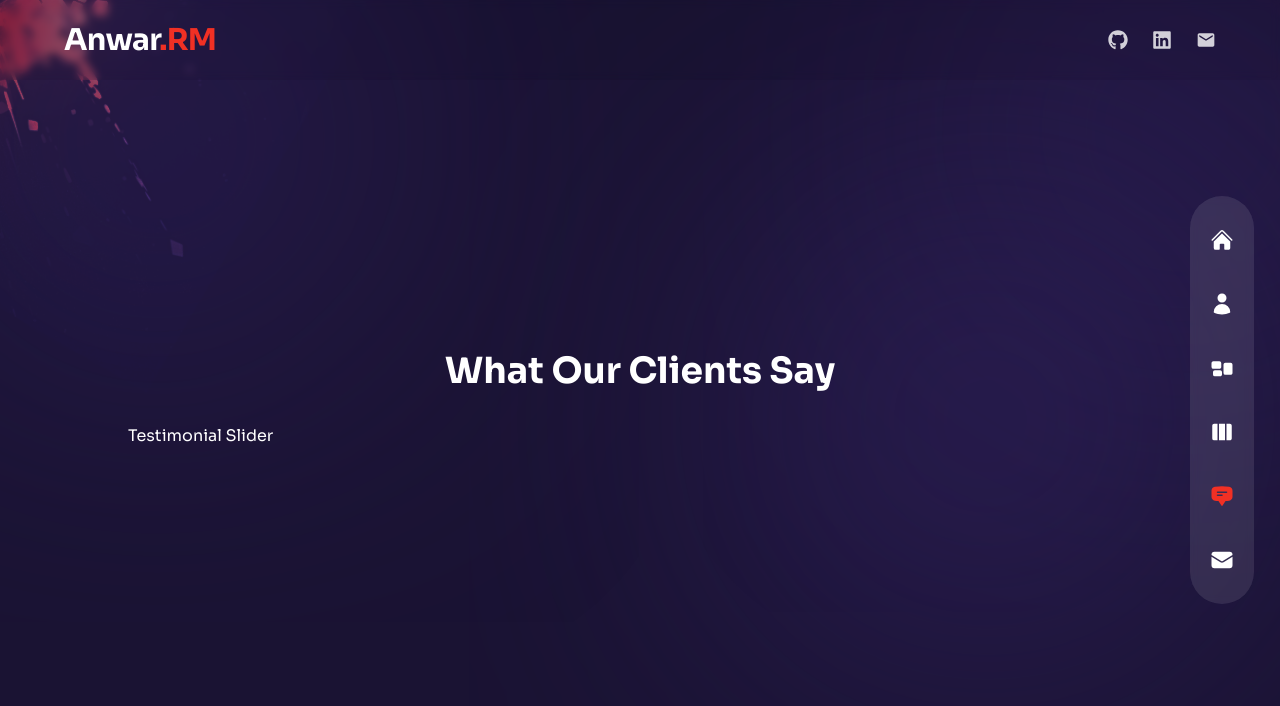
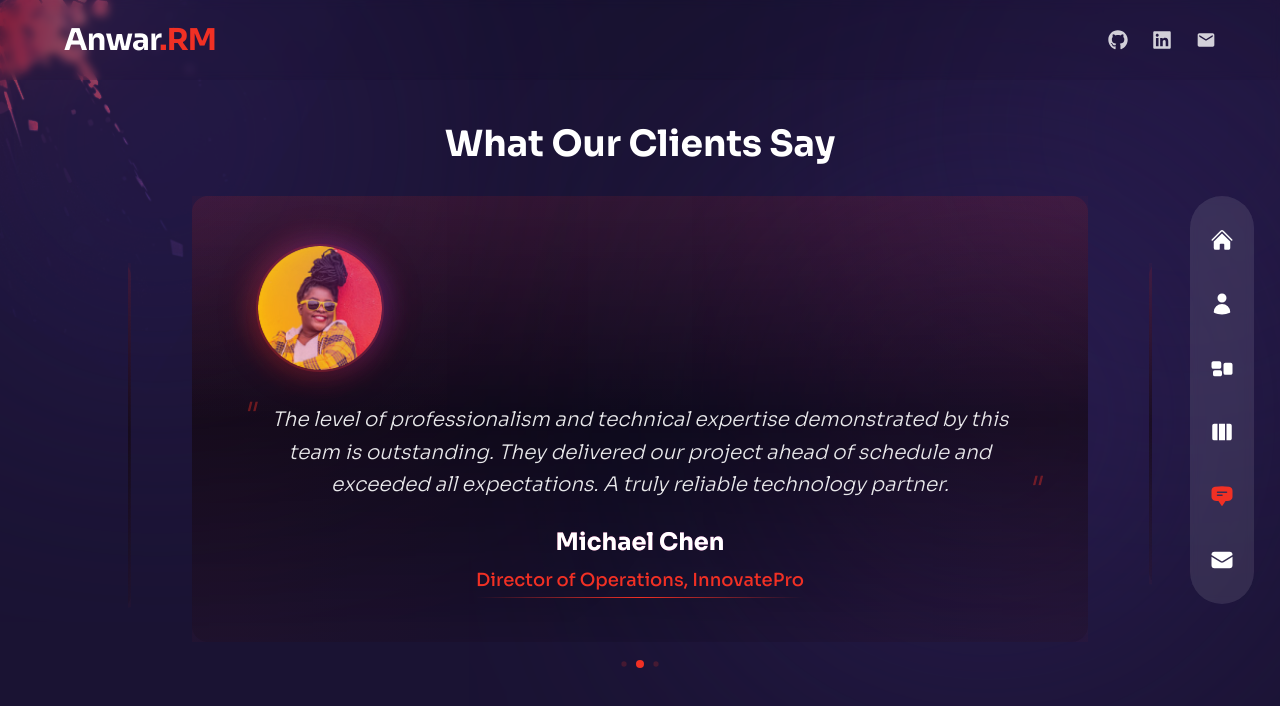
Before and after one commit to Anwar-Barakat/anwar-portfolio, a Next.js app: page /testimonials in a window 1280 px wide. Shown: the top 706 px of the page. Built offline with nearby package versions, Linux system fonts and the light colour scheme.

Commit message:
Implement TestimonialSlider component with enhanced design and functionality. Updated testimonial data with new entries and improved messaging. Integrated Swiper for a dynamic sliding effect, including pagination and autoplay features, to enhance user experience.

```diff
--- a/src/components/TestimonialSlider.jsx
+++ b/src/components/TestimonialSlider.jsx
@@ -1,30 +1,140 @@
+"use client";
+
+import { Swiper, SwiperSlide } from "swiper/react";
+import {
+  Pagination,
+  Navigation,
+  EffectCoverflow,
+  Autoplay,
+} from "swiper/modules";
+import { motion, AnimatePresence } from "framer-motion";
+import Image from "next/image";
+
+import "swiper/css";
+import "swiper/css/pagination";
+import "swiper/css/navigation";
+import "swiper/css/effect-coverflow";
+
 // testimonial data
 const testimonialData = [
   {
-    image: '/t-avt-1.png',
-    name: 'Anne Smith',
-    position: 'Customer',
+    image: "/t-avt-1.png",
+    name: "Sarah Johnson",
+    position: "CEO, TechCorp Solutions",
     message:
-      'Lorem ipsum dolor sit amet consectetur adipisicing elit. Cum expedita odit beatae, cupiditate saepe quam officia aut placeat quas neque!',
+      "Working with this team has been transformative for our business. Their attention to detail and innovative solutions have helped us achieve remarkable results. Highly recommended for any enterprise looking for excellence.",
   },
   {
-    image: '/t-avt-2.png',
-    name: 'Jane Doe',
-    position: 'Customer',
+    image: "/t-avt-2.png",
+    name: "Michael Chen",
+    position: "Director of Operations, InnovatePro",
     message:
-      'Lorem ipsum dolor sit amet consectetur adipisicing elit. Cum expedita odit beatae, cupiditate saepe quam officia aut placeat quas neque!',
+      "The level of professionalism and technical expertise demonstrated by this team is outstanding. They delivered our project ahead of schedule and exceeded all expectations. A truly reliable technology partner.",
   },
   {
-    image: '/t-avt-3.png',
-    name: 'Jhon Doe',
-    position: 'Customer',
+    image: "/t-avt-3.png",
+    name: "Emily Rodriguez",
+    position: "Head of Digital Strategy, GlobalTech",
     message:
-      'Lorem ipsum dolor sit amet consectetur adipisicing elit. Cum expedita odit beatae, cupiditate saepe quam officia aut placeat quas neque!',
+      "Their strategic approach to problem-solving and commitment to quality sets them apart. The solutions provided have significantly improved our operational efficiency and user experience.",
   },
 ];
 
 const TestimonialSlider = () => {
-  return <div>Testimonial Slider</div>;
+  return (
+    <Swiper
+      effect={"coverflow"}
+      grabCursor={true}
+      centeredSlides={true}
+      slidesPerView={"auto"}
+      coverflowEffect={{
+        rotate: 30,
+        stretch: 0,
+        depth: 100,
+        modifier: 1.5,
+        slideShadows: false,
+      }}
+      pagination={{
+        clickable: true,
+        dynamicBullets: true,
+      }}
+      navigation={{
+        prevEl: '.swiper-button-prev',
+        nextEl: '.swiper-button-next',
+      }}
+      autoplay={{
+        delay: 5000,
+        disableOnInteraction: false,
+        pauseOnMouseEnter: true,
+      }}
+      modules={[EffectCoverflow, Pagination, Navigation, Autoplay]}
+      className="h-[480px] [&_.swiper-button-prev]:text-accent [&_.swiper-button-next]:text-accent [&_.swiper-button-prev]:bg-transparent [&_.swiper-button-next]:bg-transparent"
+    >
+      <AnimatePresence>
+        {testimonialData.map((testimonial, index) => (
+          <SwiperSlide key={index}>
+            <motion.div
+              initial={{ opacity: 0, y: 20 }}
+              animate={{ opacity: 1, y: 0 }}
+              exit={{ opacity: 0, y: -20 }}
+              transition={{ duration: 0.5, ease: "easeOut" }}
+              className="flex flex-col items-center justify-center p-12 text-center max-w-4xl mx-auto relative"
+            >
+              {/* Background gradient and effects */}
+              <div className="absolute inset-0 bg-gradient-to-b from-accent/10 via-black/50 to-black/10 rounded-2xl backdrop-blur-sm" />
+              <div className="absolute inset-0 bg-mesh-pattern opacity-10" />
+              <div className="absolute inset-0 bg-gradient-to-r from-accent/5 via-transparent to-accent/5 animate-pulse" />
+
+              {/* Content */}
+              <div className="relative z-10">
+                <div className="relative w-32 h-32 mb-8">
+                  <div className="absolute inset-0 bg-accent/20 rounded-full blur-xl animate-pulse" />
+                  <Image
+                    src={testimonial.image}
+                    alt={testimonial.name}
+                    fill
+                    className="rounded-full object-cover shadow-lg border-2 border-accent/20"
+                  />
+                  <div className="absolute -inset-1 bg-gradient-to-r from-accent to-purple-600 rounded-full opacity-30 animate-spin-slow blur-md" />
+                </div>
+                <motion.p
+                  initial={{ opacity: 0 }}
+                  animate={{ opacity: 1 }}
+                  transition={{ delay: 0.2 }}
+                  className="text-xl leading-relaxed mb-6 max-w-3xl text-white/90 font-light italic relative"
+                >
+                  <span className="absolute -left-4 -top-2 text-4xl text-accent opacity-40">
+                    "
+                  </span>
+                  {testimonial.message}
+                  <span className="absolute -right-4 -bottom-2 text-4xl text-accent opacity-40">
+                    "
+                  </span>
+                </motion.p>
+                <motion.h3
+                  initial={{ opacity: 0 }}
+                  animate={{ opacity: 1 }}
+                  transition={{ delay: 0.3 }}
+                  className="text-2xl font-bold mb-2 text-white bg-gradient-to-r from-accent to-purple-500 bg-clip-text text-transparent"
+                >
+                  {testimonial.name}
+                </motion.h3>
+                <motion.span
+                  initial={{ opacity: 0 }}
+                  animate={{ opacity: 1 }}
+                  transition={{ delay: 0.4 }}
+                  className="text-accent font-medium text-lg inline-block relative"
+                >
+                  <span className="absolute inset-x-0 -bottom-1 h-px bg-gradient-to-r from-transparent via-accent to-transparent" />
+                  {testimonial.position}
+                </motion.span>
+              </div>
+            </motion.div>
+          </SwiperSlide>
+        ))}
+      </AnimatePresence>
+    </Swiper>
+  );
 };
 
 export default TestimonialSlider;
```
